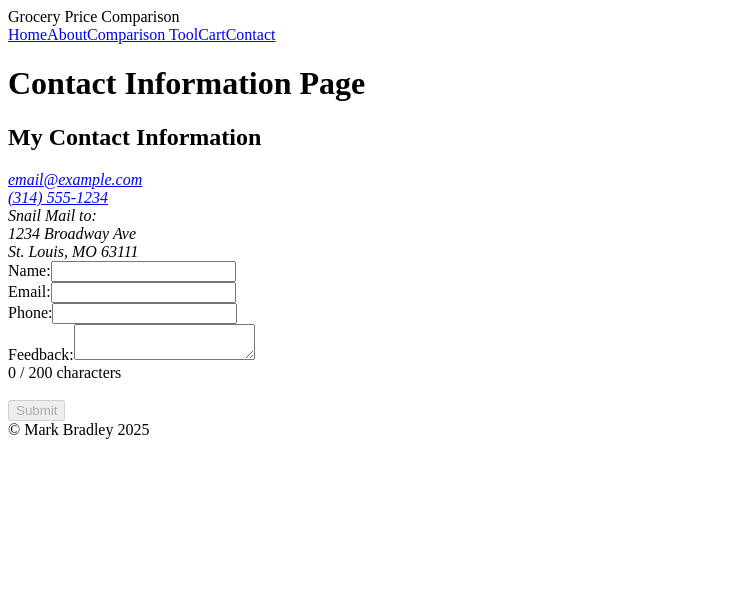
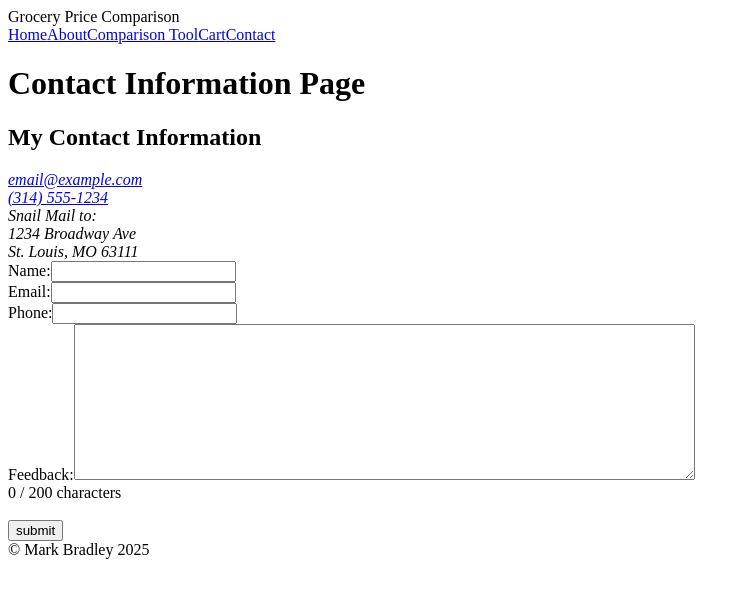
Before and after one commit to mark-bradley1/Unit1-Final-Project-Price-Comparison, a React (Vite) app in the folder Grocery-Price-Comparison/: page /contact in a window 1280 px wide. Shown: the top 598 px of the page, without its empty margins (0-750 px from the left). Built offline with nearby package versions, Linux system fonts and the light colour scheme.

Commit message:
created Button component and added to Form

```diff
--- /dev/null
+++ b/Grocery-Price-Comparison/src/components/Button.jsx
@@ -0,0 +1,9 @@
+const Button = ({ id, type, label, handleClick }) => {
+    return (
+        <button id={id} type={type} onClick={handleClick}>
+            {label}
+        </button>
+    );
+};
+
+export default Button;
--- a/Grocery-Price-Comparison/src/components/Form.jsx
+++ b/Grocery-Price-Comparison/src/components/Form.jsx
@@ -1,4 +1,5 @@
 import React, { useState } from "react";
+import Button from "./Button";
 
 function Form() {
 
@@ -37,15 +38,18 @@ function Form() {
                 </label>
                 <br />
                 <label>Feedback:
-                    <textarea type="text" name="feedback" maxLength="200" value={formData.contact} onChange={handleChange} required />
+                    <textarea type="text" name="feedback" maxLength="200" value={formData.contact} onChange={handleChange} rows="10" cols="75" required />
                 </label>
                 <div className="char-counter">
                     {formData.contact.length} / 200 characters
                 </div>
                 <br />
-                <button type="submit" disabled={!isFormValid}>
-                    Submit
-                </button>
+                <Button
+                    id="submit"
+                    type="submit"
+                    label="submit"
+                    handleClick={handleSubmit}
+                />
             </form>
         </div>
     )
```
